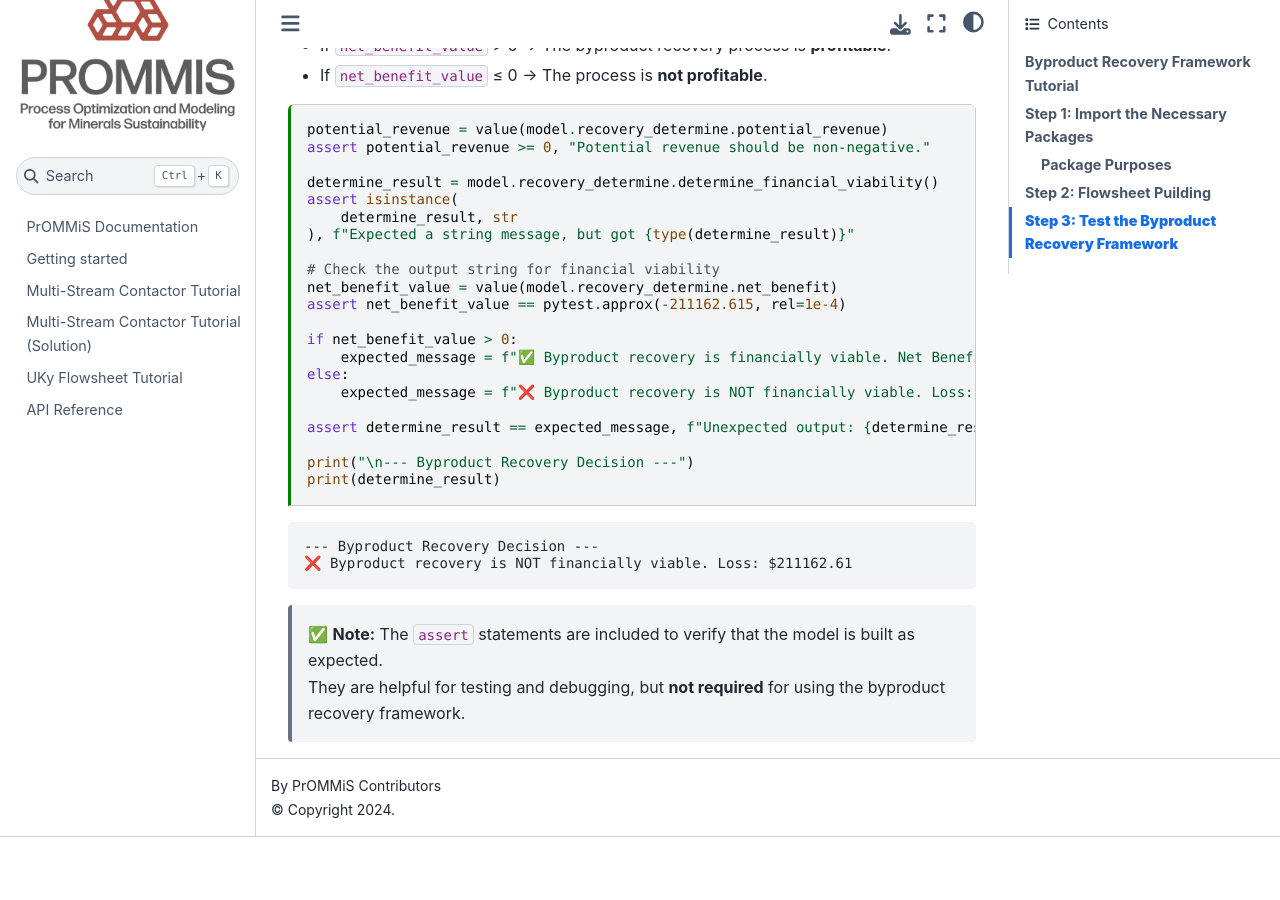
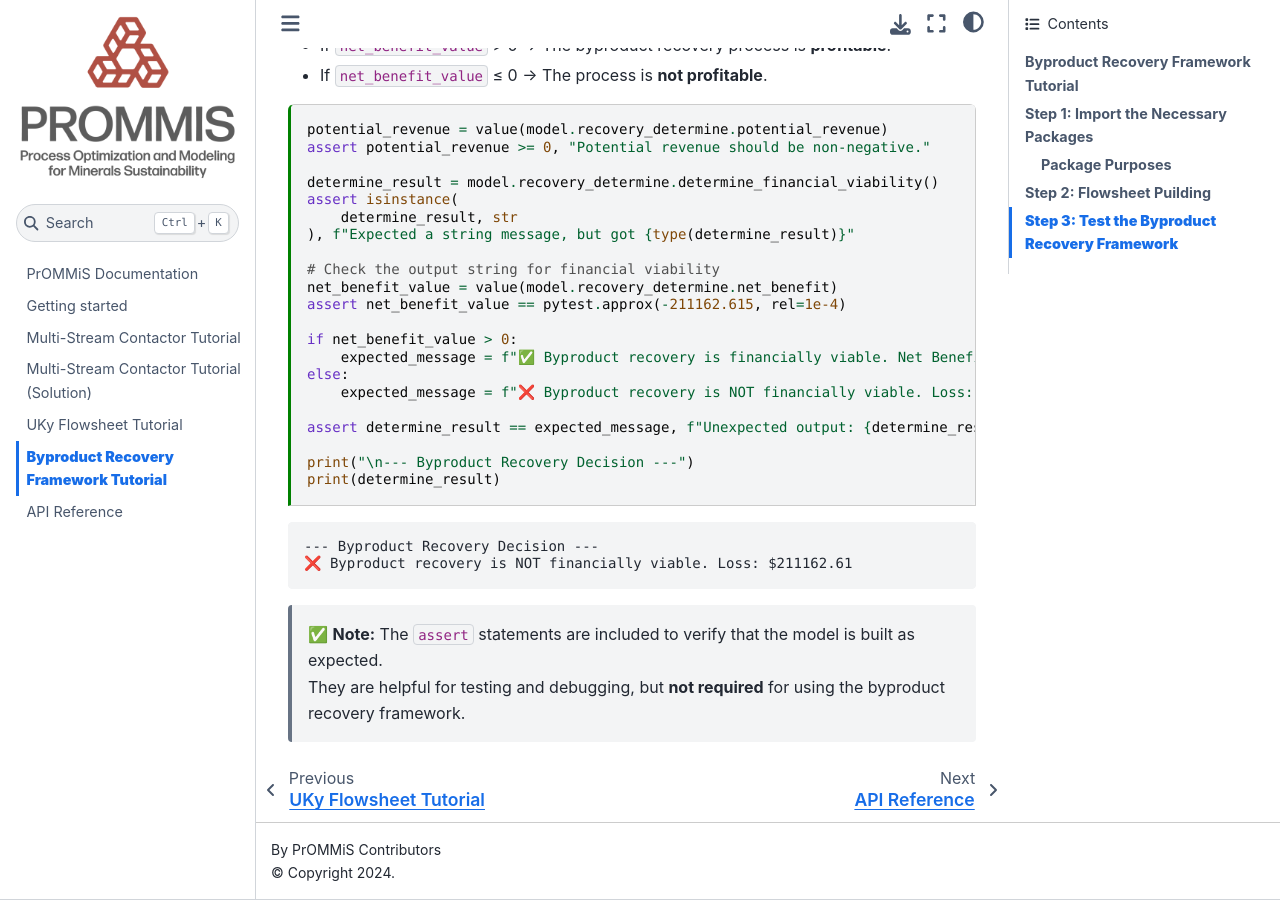
Before and after one commit to prommis/prommis, a Jupyter Book: the page built from docs/tutorials/byproduct_recovery_determination.ipynb, in a window 1280 px wide and 900 px high, scrolled down 11358 px. Built offline with Jupyter Book 1.0.4 settings and Sphinx 7.4.7 and the Sphinx Book theme 1.1.4, drawn with Linux system fonts in a browser that asks for light colours; before the commit the page ends 12195 px from its top, so only the background shows below that.

Commit message:
toc.yml & change file name

```diff
--- a/docs/_toc.yml
+++ b/docs/_toc.yml
@@ -5,4 +5,5 @@ chapters:
   - file: tutorials/diafiltration
   - file: tutorials/diafiltration-solution
   - file: tutorials/uky_flowsheet-solution
+  - file: tutorials/byproduct_recovery_determination
   - file: api.rst
```
Also changed, not shown: docs/tutorials/byproduct_recovery_determination.ipynb (renamed from docs/tutorials/byproduct_recovery_tutorial.ipynb).
